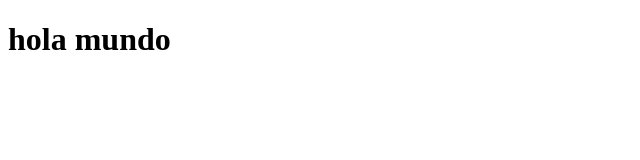
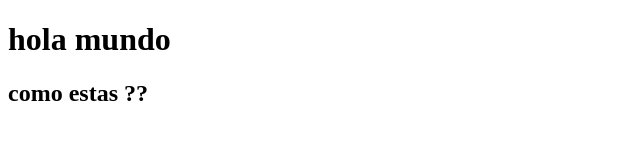
Before and after one commit to fabianruiz123/prueba01, a plain HTML site: page index.html in a window 1280 px wide. Shown: the whole page, without its empty margins (0-640 px from the left). Drawn offline with Linux system fonts and the light colour scheme.

Commit message:
version 2

```diff
--- a/index.html
+++ b/index.html
@@ -7,5 +7,6 @@
 </head>
 <body>
     <h1>hola mundo</h1>
+    <h2>como estas ??</h2>
 </body>
 </html>
```
